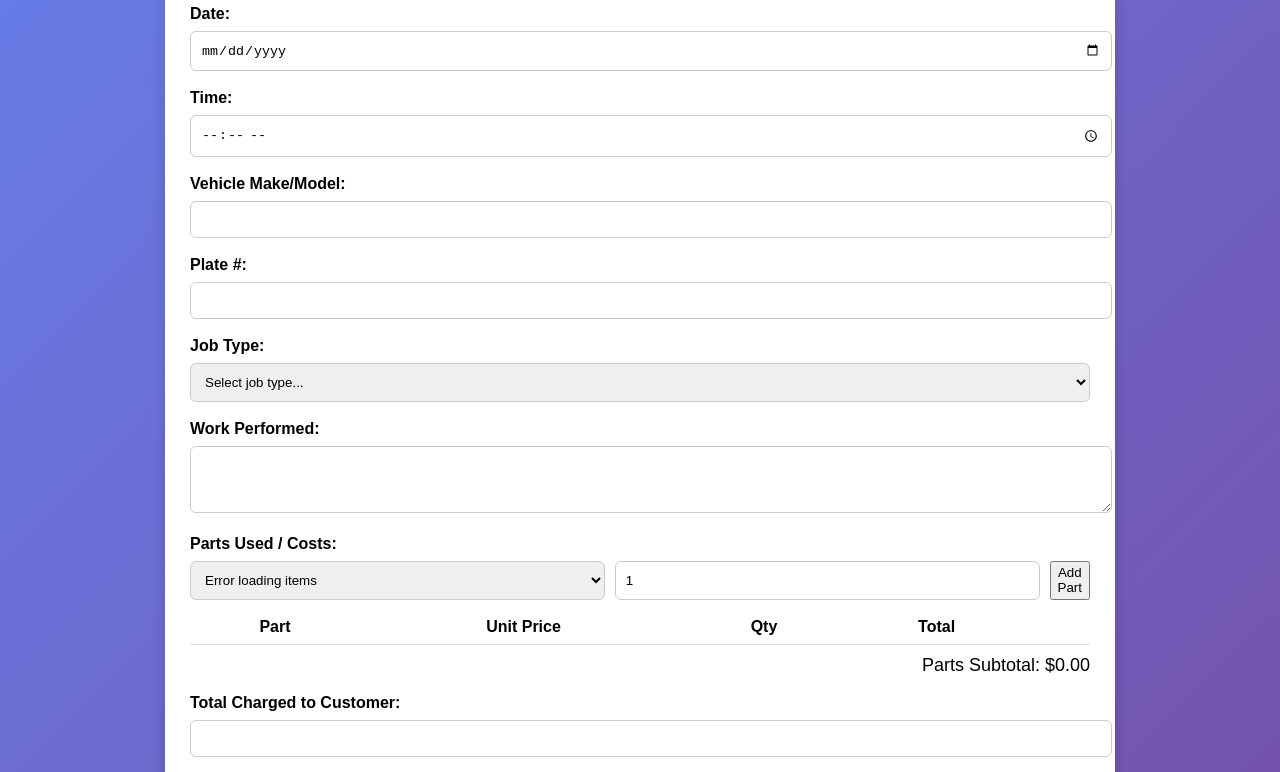
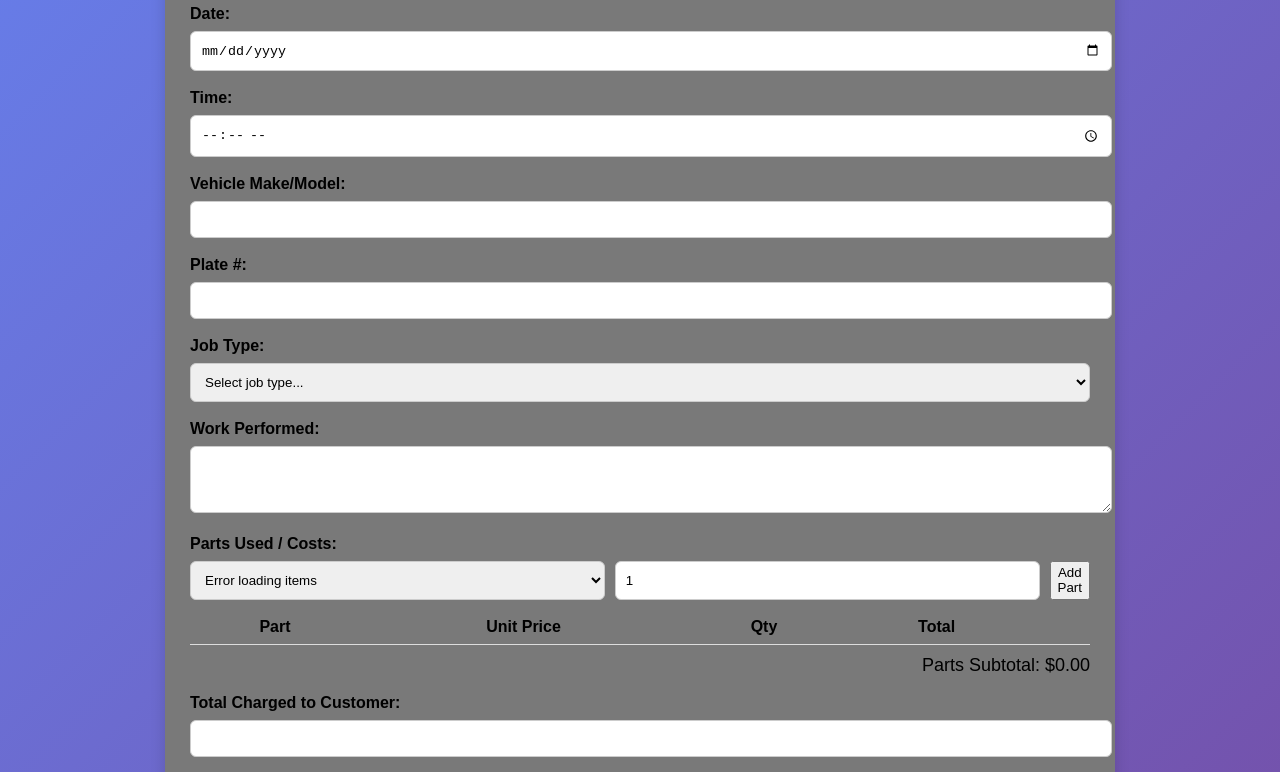
Before and after one commit to CRRPPitstop/workorder, a plain HTML site: page index.html in a window 1280 px wide. Shown: the part 126-898 px from the top of the page. Drawn offline with Linux system fonts and the light colour scheme; no server answers.

Commit message:
Update style.css

```diff
--- a/style.css
+++ b/style.css
@@ -7,7 +7,7 @@ body {
 .container {
     max-width: 900px;
     margin: auto;
-    background: #fff;
+    background: #797979;
     padding: 25px;
     border-radius: 10px;
     box-shadow: 0 0 15px rgba(0,0,0,0.15);
```
